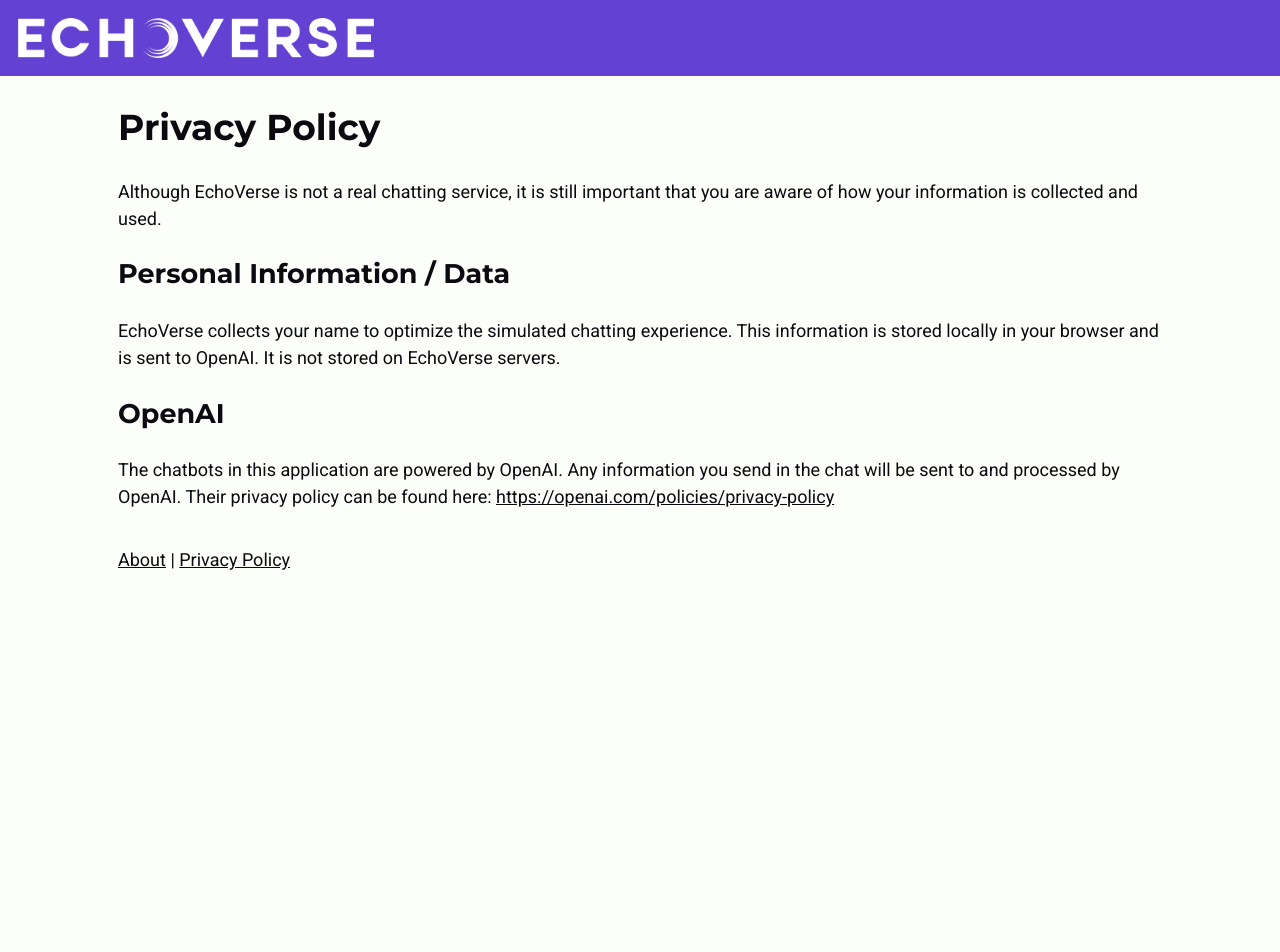
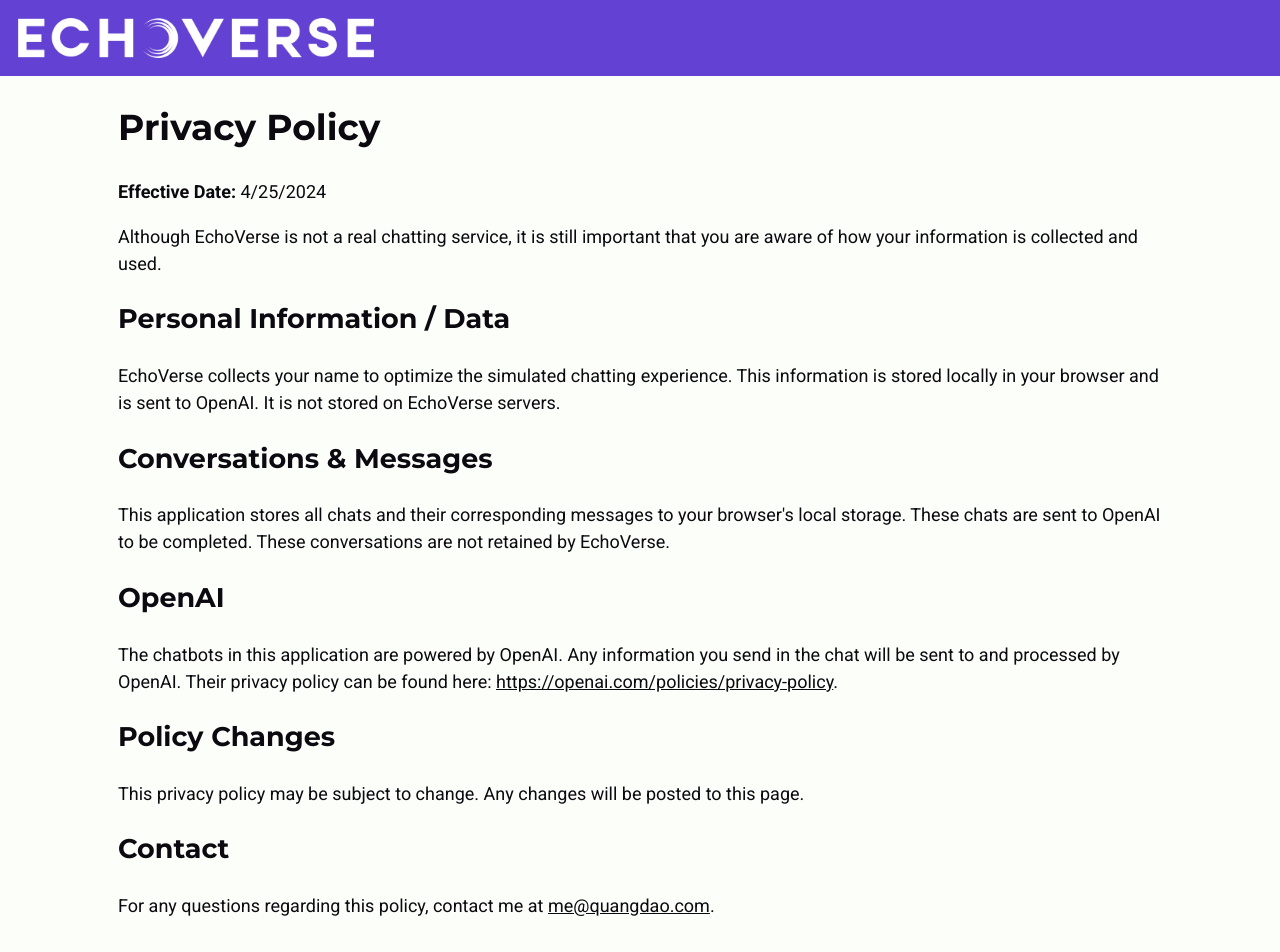
Before and after one commit to quangdaon/chatbotgpt, a SvelteKit app: page /privacy in a window 1280 px wide. Shown: the top 952 px of the page. Before the commit the page ends 800 px from the top, so only its background shows below. Built offline with nearby package versions, Linux system fonts and the light colour scheme.

Commit message:
About info

```diff
--- a/src/routes/about/+page.svelte
+++ b/src/routes/about/+page.svelte
@@ -25,6 +25,8 @@
 		<a href="https://brandmark.io/">BrandMark</a>. Any affiliation with a real brand is entirely
 		unintentional.
 	</p>
+
+	<p>For more information in the process and technology used to build EchoVerse, stay posted for a blog post on <a href="https://www.quangdao.com/">https://www.quangdao.com/</a>.</p>
 </main>
 
 <Footer />
--- a/src/routes/privacy/+page.svelte
+++ b/src/routes/privacy/+page.svelte
@@ -1,6 +1,7 @@
 <script>
 	import Footer from '$lib/layout/Footer.svelte';
 	import Header from '$lib/layout/Header.svelte';
+	const effectiveDate = new Date(2024, 3, 25);
 </script>
 
 <svelte:head>
@@ -11,6 +12,7 @@
 
 <main class="copy">
 	<h1>Privacy Policy</h1>
+	<p class="policy-effective"><b>Effective Date:</b> {effectiveDate.toLocaleDateString()}</p>
 
 	<p>
 		Although EchoVerse is not a real chatting service, it is still important that you are aware of
@@ -24,6 +26,14 @@
 		stored locally in your browser and is sent to OpenAI. It is not stored on EchoVerse servers.
 	</p>
 
+	<h2>Conversations & Messages</h2>
+
+	<p>
+		This application stores all chats and their corresponding messages to your browser's local
+		storage. These chats are sent to OpenAI to be completed. These conversations are not retained by
+		EchoVerse.
+	</p>
+
 	<h2>OpenAI</h2>
 
 	<p>
@@ -31,8 +41,18 @@
 		will be sent to and processed by OpenAI. Their privacy policy can be found here: <a
 			href="https://openai.com/policies/privacy-policy"
 			>https://openai.com/policies/privacy-policy</a
-		>
+		>.
 	</p>
+
+	<h2>Policy Changes</h2>
+
+	<p>
+		This privacy policy may be subject to change. Any changes will be posted to this page.
+	</p>
+
+	<h2>Contact</h2>
+
+	<p>For any questions regarding this policy, contact me at <a href="mailto:me@quangdao.com">me@quangdao.com</a>.</p>
 </main>
 
 <Footer />
```
